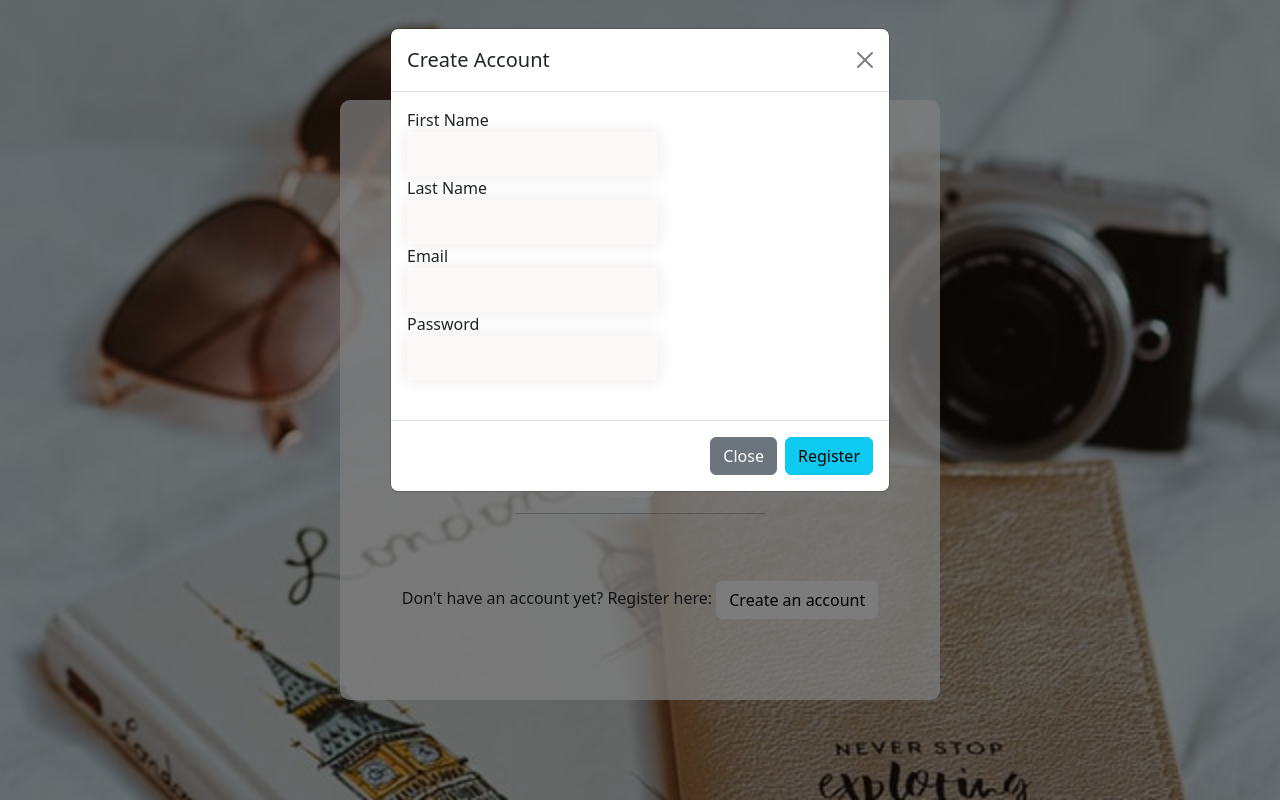
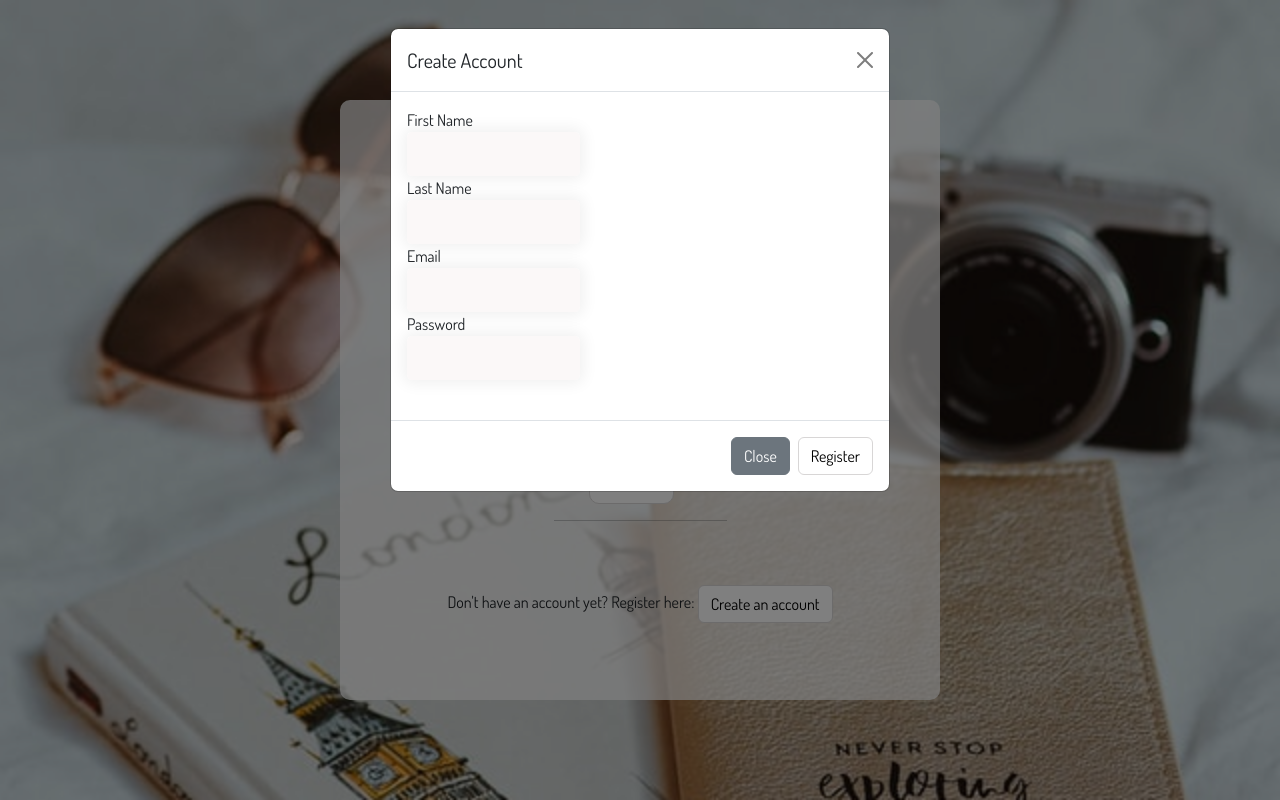
Before and after one commit to kotynskm/travel-book, a Flask app: page / in a window 1280 px wide, after a click on "Create an account". Run offline with Flask 2, Linux system fonts and the light colour scheme.

Commit message:
Changed font styles, fixed issues with CSS link inheritance

```diff
--- a/static/css/login.css
+++ b/static/css/login.css
@@ -1,6 +1,6 @@
 body, html {
     height: 100%;
-    font-family: Arial, Helvetica, sans-serif;
+    font-family: 'Dosis', sans-serif;
   }
 
   .bg {
@@ -30,17 +30,18 @@ body, html {
   .login-button {
     padding: 10px 20px;
     display: flex;
-    margin-left: 60px;
+    margin-left: 35px;
     border-radius: 10px;
     background-color: white;
   }
-
-  .btn-light
 
   .login-text {
     text-align: center;
   }
 
+  .btn-light:hover {
+    background-color: hsl(194, 62%, 87%);
+  }
   .login-button:hover {
     background-color: hsl(194, 62%, 87%);
   }
@@ -76,10 +77,13 @@ body, html {
 
   .card-btn {
     width: 158px;
+    border-color: rgb(216, 214, 214);
+    background-color: white;
   }
 
-  .btn-outline-info {
+  .btn-light {
     border-color: rgb(216, 214, 214);
+    background-color: white;
   }
 
   img {
@@ -119,7 +123,7 @@ body, html {
 }
 
 span {
-  font-family: cursive;
+  font-family: 'Satisfy', cursive;
 }
 
 .col-one {
--- a/templates/activities.html
+++ b/templates/activities.html
@@ -1,4 +1,6 @@
 {% extends 'base.html' %}
+
+
 {% block body %}
 <div class="activity-title">
 <h1>Activities in {{trip.city}}</h1>
--- a/templates/calendar.html
+++ b/templates/calendar.html
@@ -30,7 +30,7 @@
 <option value="{{ day }}">{{ day.strftime('%m-%d-%Y') }}</option>
 {% endfor %}
 </select><br>
-<button type="Submit" class="btn btn-outline-info">Submit</button>
+<button type="Submit" class="btn btn-light">Submit</button>
 </form>
 
 <div id="calendar"></div>
--- a/templates/homepage.html
+++ b/templates/homepage.html
@@ -42,9 +42,9 @@
         </div>
     </div>
 
-
     <!-- Google map -->
     <div id="main"></div>
+    <!-- map script tags -->
     <script src="/static/js/main_map.js"></script>
     <script async
         src="https://maps.googleapis.com/maps/api/js?key={{MAPS_API_KEY}}&callback=initMap">
--- a/templates/login.html
+++ b/templates/login.html
@@ -5,9 +5,14 @@
     <meta charset="UTF-8">
     <meta http-equiv="X-UA-Compatible" content="IE=edge">
     <meta name="viewport" content="width=device-width, initial-scale=1.0">
-    <link rel="stylesheet" href="../static/css/login.css">
     <!-- Bootstrap link -->
     <link href="https://cdn.jsdelivr.net/npm/bootstrap@5.2.0-beta1/dist/css/bootstrap.min.css" rel="stylesheet" integrity="sha384-0evHe/X+R7YkIZDRvuzKMRqM+OrBnVFBL6DOitfPri4tjfHxaWutUpFmBp4vmVor" crossorigin="anonymous">
+    <!-- CSS link -->
+    <link rel="stylesheet" href="../static/css/login.css">
+    <!-- Dosis font link -->
+    <link rel="preconnect" href="https://fonts.googleapis.com">
+    <link rel="preconnect" href="https://fonts.gstatic.com" crossorigin>
+    <link href="https://fonts.googleapis.com/css2?family=Dosis&display=swap" rel="stylesheet">
     <title>Travel Book</title>
     {% endblock %}
 </head>
@@ -61,7 +66,7 @@
                 </div>
                 <div class="modal-footer">
                 <button type="button" class="btn btn-secondary" data-bs-dismiss="modal">Close</button>
-                <button type="submit" class="btn btn-info">Register</button>
+                <button type="submit" class="btn btn-light">Register</button>
                 </form>
                 </div>
             </div>
```
Also changed, not shown: templates/base.html (+11 -3 lines), templates/trip_details.html (+16 -16 lines), 2 other files.
